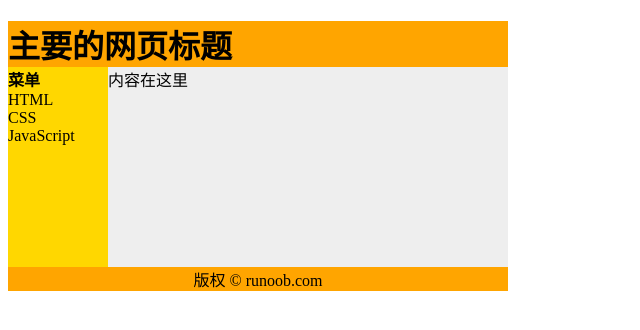
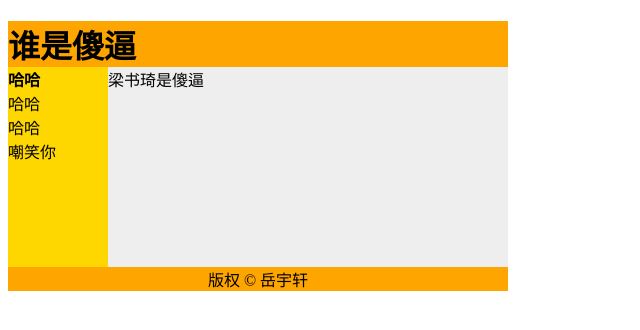
Before and after one commit to bingshihan/yue.github.io, a plain HTML site: page index.html in a window 1280 px wide. Shown: the whole page, without its empty margins (0-640 px from the left). Drawn offline with Linux system fonts and the light colour scheme.

Commit message:
Update index.html

```diff
--- a/index.html
+++ b/index.html
@@ -2,26 +2,26 @@
 <html>
 <head>
 <meta charset="utf-8">
-<title>菜鸟教程(runoob.com)</title>
+<title>yue(runoob.com)</title>
 </head>
 <body>
 
 <div id="container" style="width:500px">
 
 <div id="header" style="background-color:#FFA500;">
-<h1 style="margin-bottom:0;">主要的网页标题</h1></div>
+<h1 style="margin-bottom:0;">谁是傻逼</h1></div>
 
 <div id="menu" style="background-color:#FFD700;height:200px;width:100px;float:left;">
-<b>菜单</b><br>
-HTML<br>
-CSS<br>
-JavaScript</div>
+<b>哈哈</b><br>
+哈哈<br>
+哈哈<br>
+嘲笑你</div>
 
 <div id="content" style="background-color:#EEEEEE;height:200px;width:400px;float:left;">
-内容在这里</div>
+梁书琦是傻逼</div>
 
 <div id="footer" style="background-color:#FFA500;clear:both;text-align:center;">
-版权 © runoob.com</div>
+版权 © 岳宇轩</div>
 
 </div>
 
```
